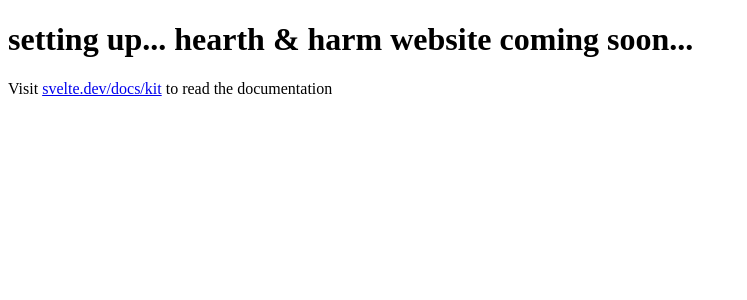
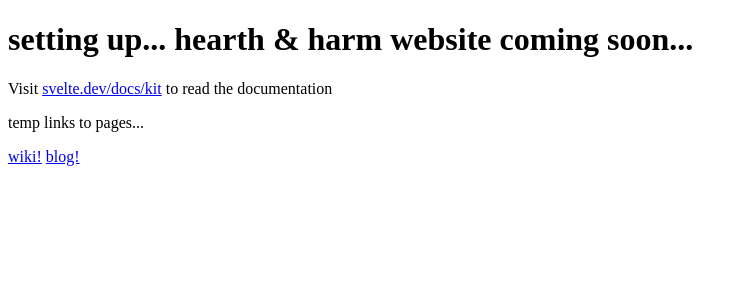
Before and after one commit to maozblan/hearth-n-harmwebsite, a SvelteKit app: page / in a window 1280 px wide. Shown: the top 300 px of the page, without its empty margins (0-747 px from the left). Built offline with nearby package versions, Linux system fonts and the light colour scheme.

Commit message:
page sample

```diff
--- a/src/routes/+page.svelte
+++ b/src/routes/+page.svelte
@@ -1,2 +1,10 @@
+<script lang="ts">
+	import { base } from "$app/paths";
+</script>
+
 <h1>setting up... hearth & harm website coming soon...</h1>
 <p>Visit <a href="https://svelte.dev/docs/kit">svelte.dev/docs/kit</a> to read the documentation</p>
+
+<p>temp links to pages...</p>
+<a href="{base}/wiki">wiki!</a>
+<a href="{base}/blog">blog!</a>
--- /dev/null
+++ b/src/routes/blog/+page.svelte
@@ -0,0 +1 @@
+make folders for pages and link them here :> this is blog
--- /dev/null
+++ b/src/routes/wiki/+page.svelte
@@ -0,0 +1 @@
+make folders for pages and link them here :> this is blog
```
Also changed, not shown: 1 other file (tests, documents, lock files or other folders).
